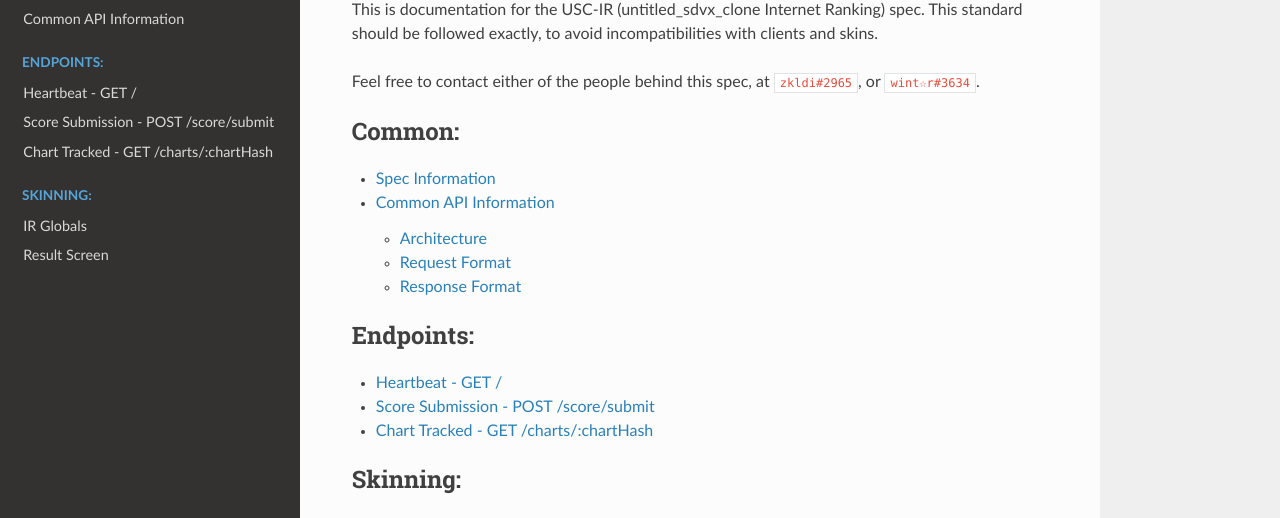
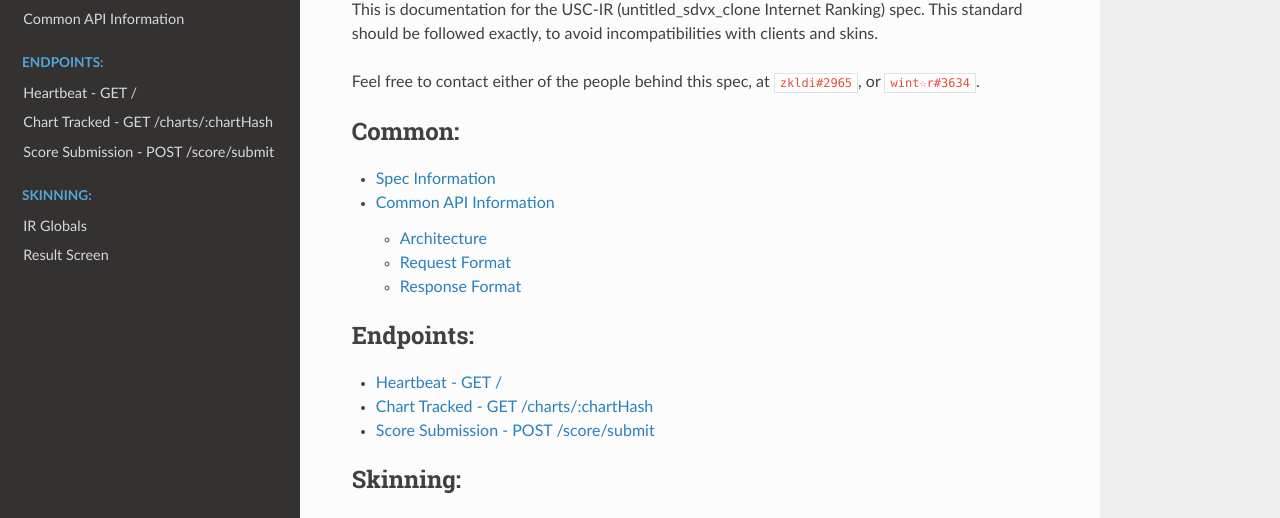
Before and after one commit to zkldi/uscir-spec, a Sphinx documentation site: the page built from source/index.rst, in a window 1280 px wide and 1082 px high. Shown: the part 162-680 px from the top of the window. Built offline with Sphinx 7.4.7 and the Read the Docs theme 2.0.0, drawn with Linux system fonts in a browser that asks for light colours.

Commit message:
Put all GET at the top and all POST at the bottom

```diff
--- a/source/index.rst
+++ b/source/index.rst
@@ -18,8 +18,8 @@ Feel free to contact either of the people behind this spec, at ``zkldi#2965``, o
     :caption: Endpoints:
 
     endpoints/heartbeat.rst
+    endpoints/chart-charthash.rst
     endpoints/score-submit.rst
-    endpoints/chart-charthash.rst
 
 .. toctree::
     :caption: Skinning:
```
